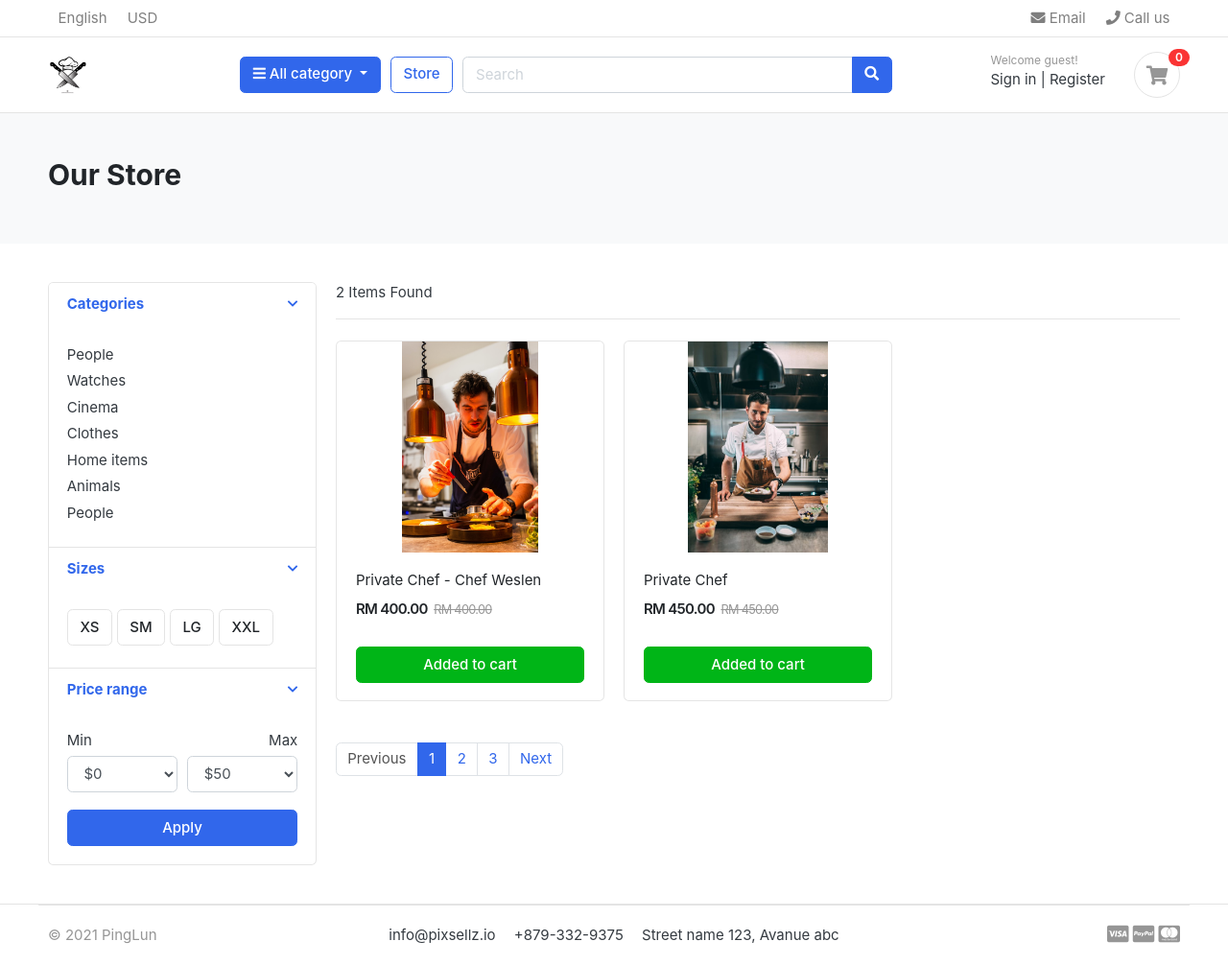
After one commit to PingLun000/ecommerce, a Django app: page /product/ in a window 1280 px wide. The commit adds this page. Shown: the whole page at 96% size. Run offline with Django 3.2, Linux system fonts and the light colour scheme; data comes from the database, SQL or seed files in the repository; some libraries are stand-ins or nearby versions; some web fonts are replaced.

Commit message:
commit latest before contect processors

```diff
--- a/ecommerceweb/ecommerceweb/urls.py
+++ b/ecommerceweb/ecommerceweb/urls.py
@@ -24,7 +24,7 @@ from django.conf import settings
 
 urlpatterns = [
     path('admin/', admin.site.urls),
-    #path('product/',include('product.urls',namespace='product')),#added
+    path('product/',include('product.urls',namespace='product')),#added
     path('',views.home,name='home'),
 ]+static(settings.MEDIA_URL,document_root=settings.MEDIA_ROOT)
 
--- a/ecommerceweb/ecommerceweb/views.py
+++ b/ecommerceweb/ecommerceweb/views.py
@@ -8,4 +8,4 @@ def home(request):
     #context={
     #    'products':products,
     # }
-    return render(request,'product/home.html',{'products':products})
+    return render(request,'./home.html',{'products':products})
--- a/ecommerceweb/product/urls.py
+++ b/ecommerceweb/product/urls.py
@@ -6,6 +6,7 @@ from . import views
 app_name='product'
 
 urlpatterns=[
-    path('',views.productlists, name='productlists'),
+    path('',views.main, name='main'),
+    path('<slug:category_slug>/',views.main, name='products_by_category'),
 
 ]
--- a/ecommerceweb/product/views.py
+++ b/ecommerceweb/product/views.py
@@ -1,7 +1,21 @@
-from django.shortcuts import render
+from django.shortcuts import get_object_or_404, render
 from .models import Product
+from category.models import Category
 # Create your views here.
 
-def productlists(request):
+def main(request,category_slug=None):
+    categories =None
+    products=None
+
+    if category_slug!=None:
+        categories=get_object_or_404(Category,slug=category_slug)
+        products=Product.objects.filter(category=categories,is_active=True)
+        product_count=products.count()
+    else    :
+        #categories=get_object_or_404(Category,category_slug=slug)
+        products=Product.objects.filter(category=categories,is_active=True)
+        product_count=products.count()
+
+
     products=Product.objects.all().filter(is_active=True)
-    return render (request,'product/home.html',{'products':products})
+    return render (request,'product/main.html',{'products':products})
--- a/ecommerceweb/templates/base.html
+++ b/ecommerceweb/templates/base.html
@@ -7,7 +7,8 @@
 <meta http-equiv="cache-control" content="max-age=604800" />
 <meta name="viewport" content="width=device-width, initial-scale=1, shrink-to-fit=no">
 
-<title>GreatKart | One of the Biggest Online Shopping Platform</title>
+
+<title>{% block title %} E-Commerce {% endblock %}</title>
 
 <!--to change the web Icon-->
 <link href="{% static 'images/favicon.ico' %}" rel="shortcut icon" type="image/x-icon">
--- a/ecommerceweb/templates/home.html
+++ b/ecommerceweb/templates/home.html
@@ -1,5 +1,5 @@
 <!--check whats the difference between include and extend-->
-{% extends 'base.html' %}
+{% extends './base.html' %}
 <!--check this-->
 {% load static %}
 
--- a/ecommerceweb/templates/includes/navbar.html
+++ b/ecommerceweb/templates/includes/navbar.html
@@ -29,7 +29,7 @@
     <div class="row align-items-center">
         <div class="col-lg-2 col-md-3 col-6">
             <a href="./" class="brand-wrap">
-                <img class="logo" src="{% static './images/logo.png' %}">
+                <img class="logo" src="{% static './images/logos.png' %}">
             </a> <!-- brand-wrap.// -->
         </div>
         <div class="col-lg col-sm col-md col-6 flex-grow-0">
--- /dev/null
+++ b/ecommerceweb/templates/product/main.html
@@ -0,0 +1,178 @@
+<!--check whats the difference between include and extend-->
+{% extends 'base.html' %}
+
+{% load static %}
+
+{% block content %}
+
+
+
+<!-- ========================= SECTION PAGETOP ========================= -->
+<section class="section-pagetop bg">
+	<div class="container">
+		<h2 class="title-page">Our Store</h2>
+
+	</div> <!-- container //  -->
+	</section>
+	<!-- ========================= SECTION INTRO END// ========================= -->
+
+	<!-- ========================= SECTION CONTENT ========================= -->
+	<section class="section-content padding-y">
+	<div class="container">
+
+	<div class="row">
+		<aside class="col-md-3">
+
+	<div class="card">
+		<article class="filter-group">
+			<header class="card-header">
+				<a href="#" data-toggle="collapse" data-target="#collapse_1" aria-expanded="true" class="">
+					<i class="icon-control fa fa-chevron-down"></i>
+					<h6 class="title">Categories</h6>
+				</a>
+			</header>
+			<div class="filter-content collapse show" id="collapse_1" style="">
+				<div class="card-body">
+
+					<ul class="list-menu">
+					<li><a href="#">People  </a></li>
+					<li><a href="#">Watches </a></li>
+					<li><a href="#">Cinema  </a></li>
+					<li><a href="#">Clothes  </a></li>
+					<li><a href="#">Home items </a></li>
+					<li><a href="#">Animals</a></li>
+					<li><a href="#">People </a></li>
+					</ul>
+
+				</div> <!-- card-body.// -->
+			</div>
+		</article> <!-- filter-group  .// -->
+		<article class="filter-group">
+			<header class="card-header">
+				<a href="#" data-toggle="collapse" data-target="#collapse_4" aria-expanded="true" class="">
+					<i class="icon-control fa fa-chevron-down"></i>
+					<h6 class="title">Sizes </h6>
+				</a>
+			</header>
+			<div class="filter-content collapse show" id="collapse_4" style="">
+				<div class="card-body">
+				  <label class="checkbox-btn">
+					<input type="checkbox">
+					<span class="btn btn-light"> XS </span>
+				  </label>
+
+				  <label class="checkbox-btn">
+					<input type="checkbox">
+					<span class="btn btn-light"> SM </span>
+				  </label>
+
+				  <label class="checkbox-btn">
+					<input type="checkbox">
+					<span class="btn btn-light"> LG </span>
+				  </label>
+
+				  <label class="checkbox-btn">
+					<input type="checkbox">
+					<span class="btn btn-light"> XXL </span>
+				  </label>
+			</div><!-- card-body.// -->
+			</div>
+		</article> <!-- filter-group .// -->
+
+		<article class="filter-group">
+			<header class="card-header">
+				<a href="#" data-toggle="collapse" data-target="#collapse_3" aria-expanded="true" class="">
+					<i class="icon-control fa fa-chevron-down"></i>
+					<h6 class="title">Price range </h6>
+				</a>
+			</header>
+			<div class="filter-content collapse show" id="collapse_3" style="">
+				<div class="card-body">
+
+					<div class="form-row">
+					<div class="form-group col-md-6">
+					  <label>Min</label>
+					  <!-- <input class="form-control" placeholder="$0" type="number"> -->
+						  <select class="mr-2 form-control">
+							<option value="0">$0</option>
+							<option value="50">$50</option>
+							<option value="100">$100</option>
+							<option value="150">$150</option>
+							<option value="200">$200</option>
+							<option value="500">$500</option>
+							<option value="1000">$1000</option>
+						</select>
+					</div>
+					<div class="form-group text-right col-md-6">
+					  <label>Max</label>
+						  <select class="mr-2 form-control">
+							<option value="50">$50</option>
+							<option value="100">$100</option>
+							<option value="150">$150</option>
+							<option value="200">$200</option>
+							<option value="500">$500</option>
+							<option value="1000">$1000</option>
+							<option value="2000">$2000+</option>
+						</select>
+					</div>
+					</div> <!-- form-row.// -->
+					<button class="btn btn-block btn-primary">Apply</button>
+				</div><!-- card-body.// -->
+			</div>
+		</article> <!-- filter-group .// -->
+
+	</div> <!-- card.// -->
+
+		</aside> <!-- col.// -->
+		<main class="col-md-9">
+
+	<header class="border-bottom mb-4 pb-3">
+			<div class="form-inline">
+				<span class="mr-md-auto">{{products.count}} Items Found </span>
+
+			</div>
+	</header><!-- sect-heading -->
+
+	<div class="row">
+		{% for product in products %}
+		<div class="col-md-4">
+			<figure class="card card-product-grid">
+				<div class="img-wrap">
+
+					<img src="{{ product.image.url }}">
+
+				</div> <!-- img-wrap.// -->
+				<figcaption class="info-wrap">
+					<div class="fix-height">
+						<a href="./product-detail.html" class="title">{{product.title}}</a>
+						<div class="price-wrap mt-2">
+							<span class="price">RM {{product.price}}</span>
+							<del class="price-old">RM {{product.price}}</del>
+						</div> <!-- price-wrap.// -->
+					</div>
+					<a href="#" class="btn btn-block btn-success">Added to cart </a>
+				</figcaption>
+			</figure>
+		</div> <!-- col.// -->
+		{% endfor %}
+	</div>
+
+
+	<nav class="mt-4" aria-label="Page navigation sample">
+	  <ul class="pagination">
+		<li class="page-item disabled"><a class="page-link" href="#">Previous</a></li>
+		<li class="page-item active"><a class="page-link" href="#">1</a></li>
+		<li class="page-item"><a class="page-link" href="#">2</a></li>
+		<li class="page-item"><a class="page-link" href="#">3</a></li>
+		<li class="page-item"><a class="page-link" href="#">Next</a></li>
+	  </ul>
+	</nav>
+
+		</main> <!-- col.// -->
+
+	</div>
+
+	</div> <!-- container .//  -->
+	</section>
+
+{% endblock %}
```
Also changed, not shown: ecommerceweb/templates/product/home.html (deleted, +0 -57 lines), ecommerceweb/static/images/logos.png (added).
